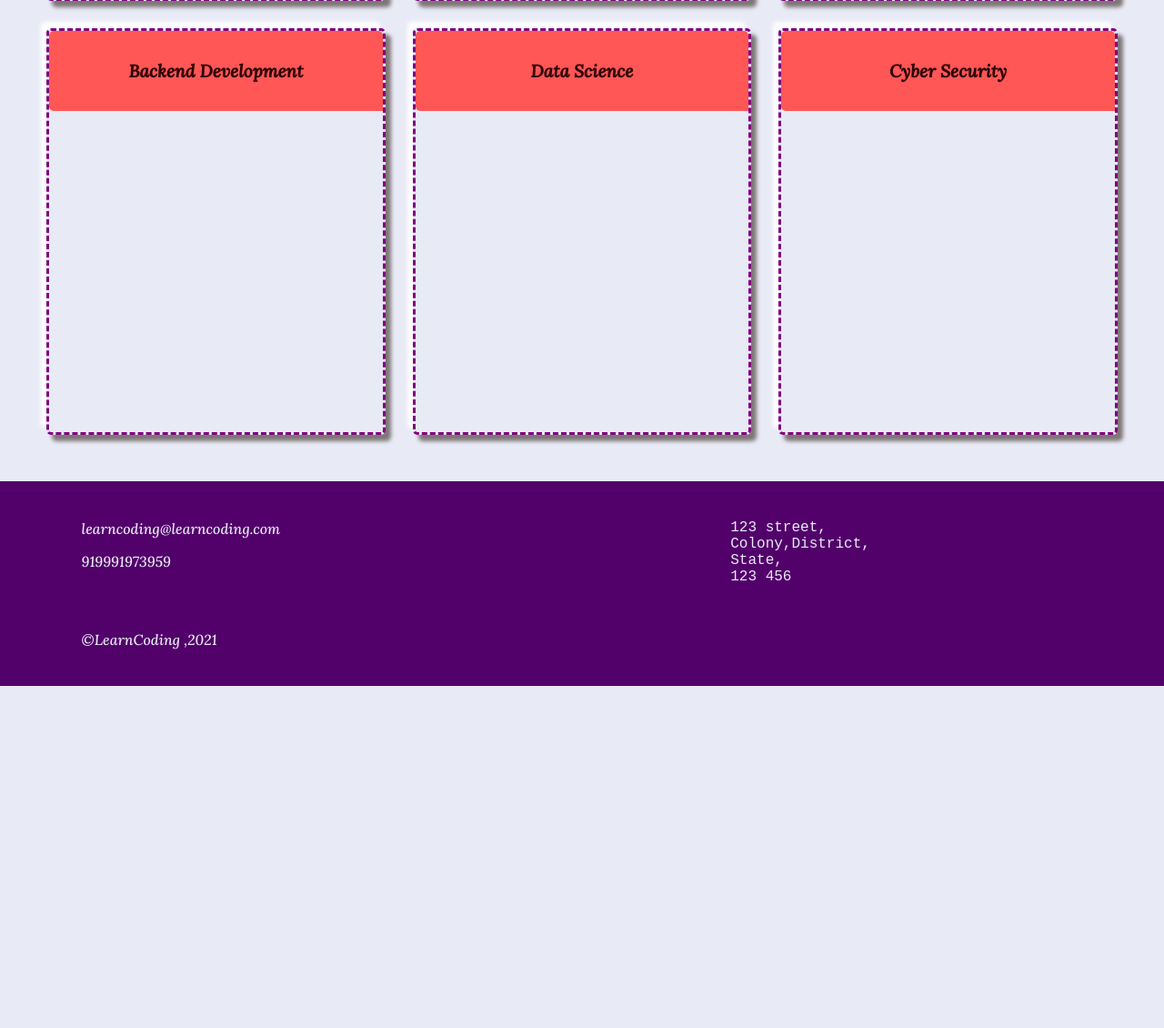
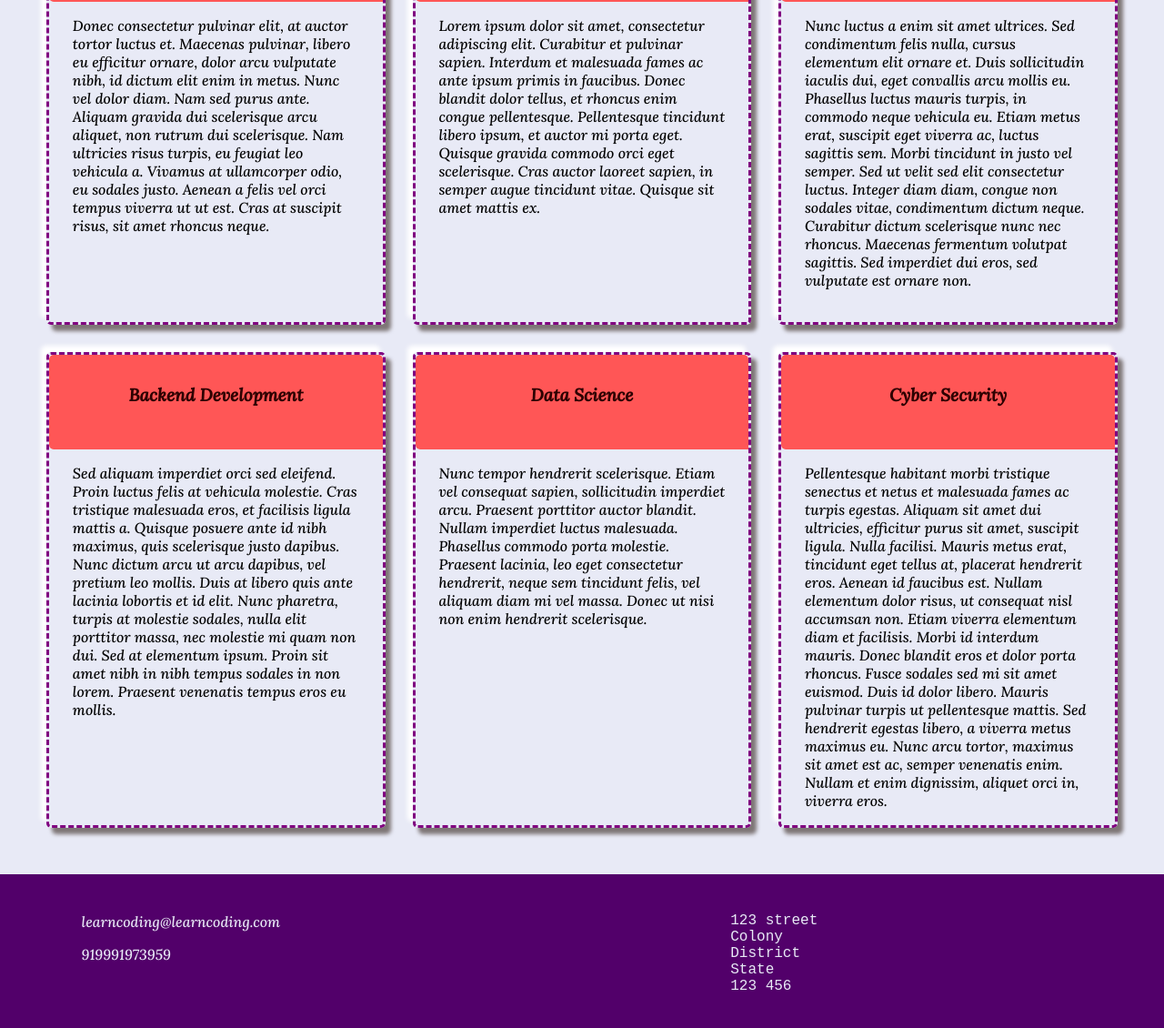
Before and after one commit to kailaa-sri/Landing-Page, a plain HTML site: page index.html in a window 1280 px wide. Shown: the part 880-2010 px from the top of the page at 91% size. Before the commit the page ends 1634 px from the top, so only its background shows below. Drawn offline with Linux system fonts and the light colour scheme; a web font is replaced by a local one.

Commit message:
added lorem ipsum

```diff
--- a/index.html
+++ b/index.html
@@ -32,11 +32,24 @@
 </body>
 
 <div id="heading">
-    <h2>Learn Coding</h2>
-    <p>Learn coding by doing practical real world projects.
+    <div id="content">
+        <h2>Learn Coding</h2>
+        <p>Learn coding by doing practical real world projects.
+        </p>
+    </div>
+</div>
+<div id="about">
+    <h3>Learn to Code</h3>
+    <p>Learn coding is a place to learn,pratice and innovate.Aliquam sit amet maximus odio, cursus condimentum mauris. Orci varius natoque penatibus et magnis dis parturient montes, nascetur ridiculus mus. Quisque malesuada, metus et pharetra condimentum,
+        lorem justo rutrum ipsum, in pretium arcu erat laoreet odio. Sed erat justo, aliquam non elit ut, ornare pharetra sem. In semper nisi a velit imperdiet, eget aliquet felis consequat. Nullam cursus orci massa, sed tempor ante bibendum et. Etiam
+        dolor lorem, aliquet a vulputate eget, accumsan et augue.
+        <br/> Mauris elementum gravida euismod. Nunc tempus massa ac nibh fringilla, consequat efficitur lectus pellentesque. Pellentesque interdum, enim id accumsan suscipit, mi nisl ultricies enim, ut scelerisque neque nisl ac velit. Etiam in nisi blandit,
+        elementum sem a, faucibus urna. Nunc iaculis ligula vitae quam lobortis, venenatis pulvinar massa vestibulum. Nam in cursus diam. Donec hendrerit vehicula velit nec convallis. Nullam maximus leo id vestibulum placerat. Ut placerat eleifend ultrices.
+
+
+
     </p>
 </div>
-<div id="about">Learn to Code</div>
 
 <div id="courses">
 
@@ -44,7 +57,8 @@
         <div class="img">
             <h5>Python</h5>
         </div>
-        <p>......................</p>
+        <p>Donec consectetur pulvinar elit, at auctor tortor luctus et. Maecenas pulvinar, libero eu efficitur ornare, dolor arcu vulputate nibh, id dictum elit enim in metus. Nunc vel dolor diam. Nam sed purus ante. Aliquam gravida dui scelerisque arcu
+            aliquet, non rutrum dui scelerisque. Nam ultricies risus turpis, eu feugiat leo vehicula a. Vivamus at ullamcorper odio, eu sodales justo. Aenean a felis vel orci tempus viverra ut ut est. Cras at suscipit risus, sit amet rhoncus neque.</p>
 
     </div>
 
@@ -54,32 +68,43 @@
             <h5>Machine Learning
             </h5>
         </div>
+        <p>Lorem ipsum dolor sit amet, consectetur adipiscing elit. Curabitur et pulvinar sapien. Interdum et malesuada fames ac ante ipsum primis in faucibus. Donec blandit dolor tellus, et rhoncus enim congue pellentesque. Pellentesque tincidunt libero
+            ipsum, et auctor mi porta eget. Quisque gravida commodo orci eget scelerisque. Cras auctor laoreet sapien, in semper augue tincidunt vitae. Quisque sit amet mattis ex.</p>
     </div>
 
     <div id="card">
         <div class="img">
             <h5>Frontend Development</h5>
         </div>
-        <p></p>
+        <p>Nunc luctus a enim sit amet ultrices. Sed condimentum felis nulla, cursus elementum elit ornare et. Duis sollicitudin iaculis dui, eget convallis arcu mollis eu. Phasellus luctus mauris turpis, in commodo neque vehicula eu. Etiam metus erat, suscipit
+            eget viverra ac, luctus sagittis sem. Morbi tincidunt in justo vel semper. Sed ut velit sed elit consectetur luctus. Integer diam diam, congue non sodales vitae, condimentum dictum neque. Curabitur dictum scelerisque nunc nec rhoncus. Maecenas
+            fermentum volutpat sagittis. Sed imperdiet dui eros, sed vulputate est ornare non.</p>
 
     </div>
     <div id="card">
         <div class="img">
             <h5>Backend Development</h5>
         </div>
-        <p></p>
+        <p>Sed aliquam imperdiet orci sed eleifend. Proin luctus felis at vehicula molestie. Cras tristique malesuada eros, et facilisis ligula mattis a. Quisque posuere ante id nibh maximus, quis scelerisque justo dapibus. Nunc dictum arcu ut arcu dapibus,
+            vel pretium leo mollis. Duis at libero quis ante lacinia lobortis et id elit. Nunc pharetra, turpis at molestie sodales, nulla elit porttitor massa, nec molestie mi quam non dui. Sed at elementum ipsum. Proin sit amet nibh in nibh tempus sodales
+            in non lorem. Praesent venenatis tempus eros eu mollis.</p>
     </div>
     <div id="card">
         <div class="img">
             <h5>Data Science</h5>
         </div>
-        <p></p>
+        <p>Nunc tempor hendrerit scelerisque. Etiam vel consequat sapien, sollicitudin imperdiet arcu. Praesent porttitor auctor blandit. Nullam imperdiet luctus malesuada. Phasellus commodo porta molestie. Praesent lacinia, leo eget consectetur hendrerit,
+            neque sem tincidunt felis, vel aliquam diam mi vel massa. Donec ut nisi non enim hendrerit scelerisque.</p>
     </div>
     <div id="card">
         <div class="img">
             <h5>Cyber Security</h5>
         </div>
-        <p></p>
+        <p>Pellentesque habitant morbi tristique senectus et netus et malesuada fames ac turpis egestas. Aliquam sit amet dui ultricies, efficitur purus sit amet, suscipit ligula. Nulla facilisi. Mauris metus erat, tincidunt eget tellus at, placerat hendrerit
+            eros. Aenean id faucibus est. Nullam elementum dolor risus, ut consequat nisl accumsan non. Etiam viverra elementum diam et facilisis. Morbi id interdum mauris. Donec blandit eros et dolor porta rhoncus. Fusce sodales sed mi sit amet euismod.
+            Duis id dolor libero. Mauris pulvinar turpis ut pellentesque mattis. Sed hendrerit egestas libero, a viverra metus maximus eu. Nunc arcu tortor, maximus sit amet est ac, semper venenatis enim. Nullam et enim dignissim, aliquet orci in, viverra
+            eros.
+        </p>
     </div>
 
 
@@ -94,9 +119,10 @@
     <div>
         <p>
             <pre>
-                 123 street,
-                 Colony,District,
-                 State,
+                 123 street
+                 Colony
+                 District
+                 State
                  123 456
                  </pre>
             <p>
--- a/style.css
+++ b/style.css
@@ -40,7 +40,7 @@ a {
 
 #heading {
     font-family: 'Fredericka the Great', cursive;
-    font-size: 2.3rem;
+    font-size: 2.4rem;
     text-align: center;
     color: black;
     background-image: url("head.jpg");
@@ -49,6 +49,11 @@ a {
     background-size: cover;
     padding: 5% 2%;
     /*background-image: linear-gradient(255, 34, 72);*/
+}
+
+#heading #content {
+    background-color: rgba(255, 255, 255, 0.4);
+    display: inline-block;
 }
 
 .navigation {
@@ -105,3 +110,11 @@ h5 {
     grid-template-columns: 1fr 1fr;
     font-size: 1rem;
 }
+
+#card p {
+    padding: 4% 7%;
+}
+
+#about {
+    padding: 5% 7%;
+}
```
